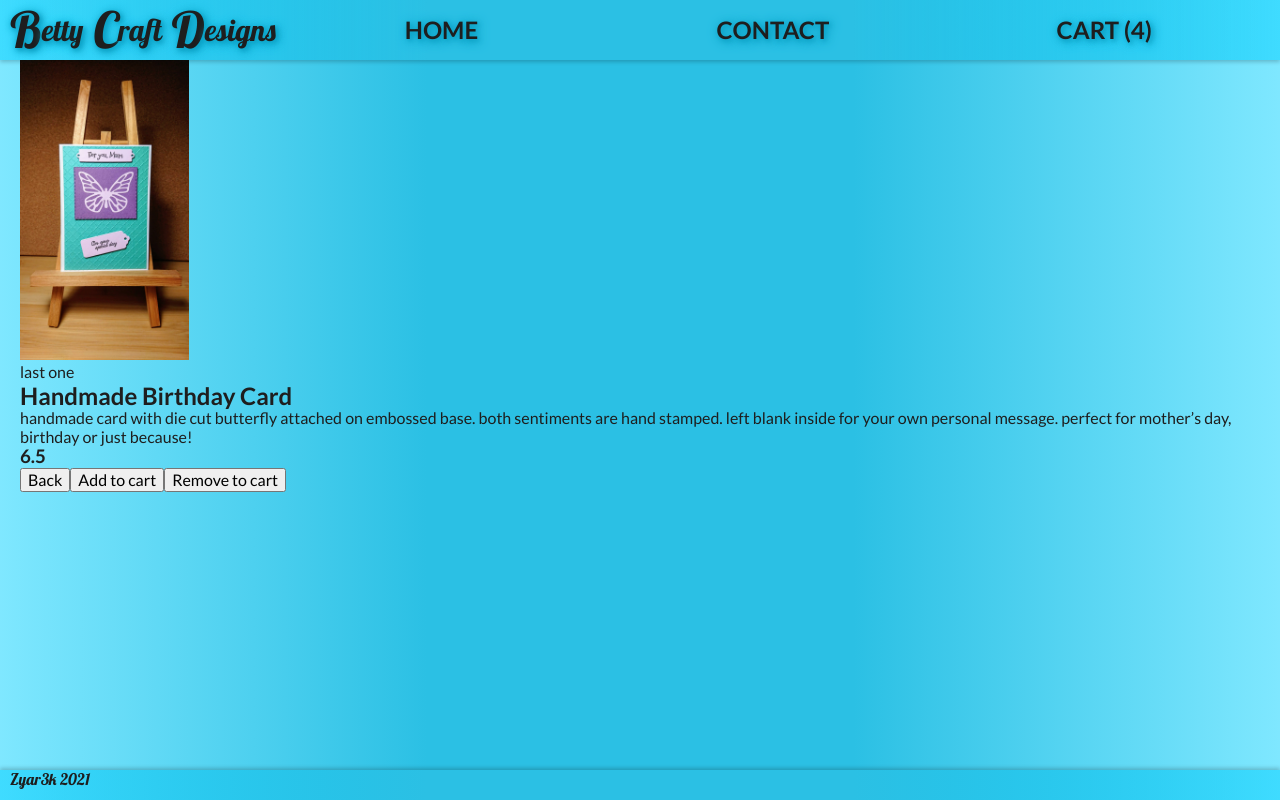
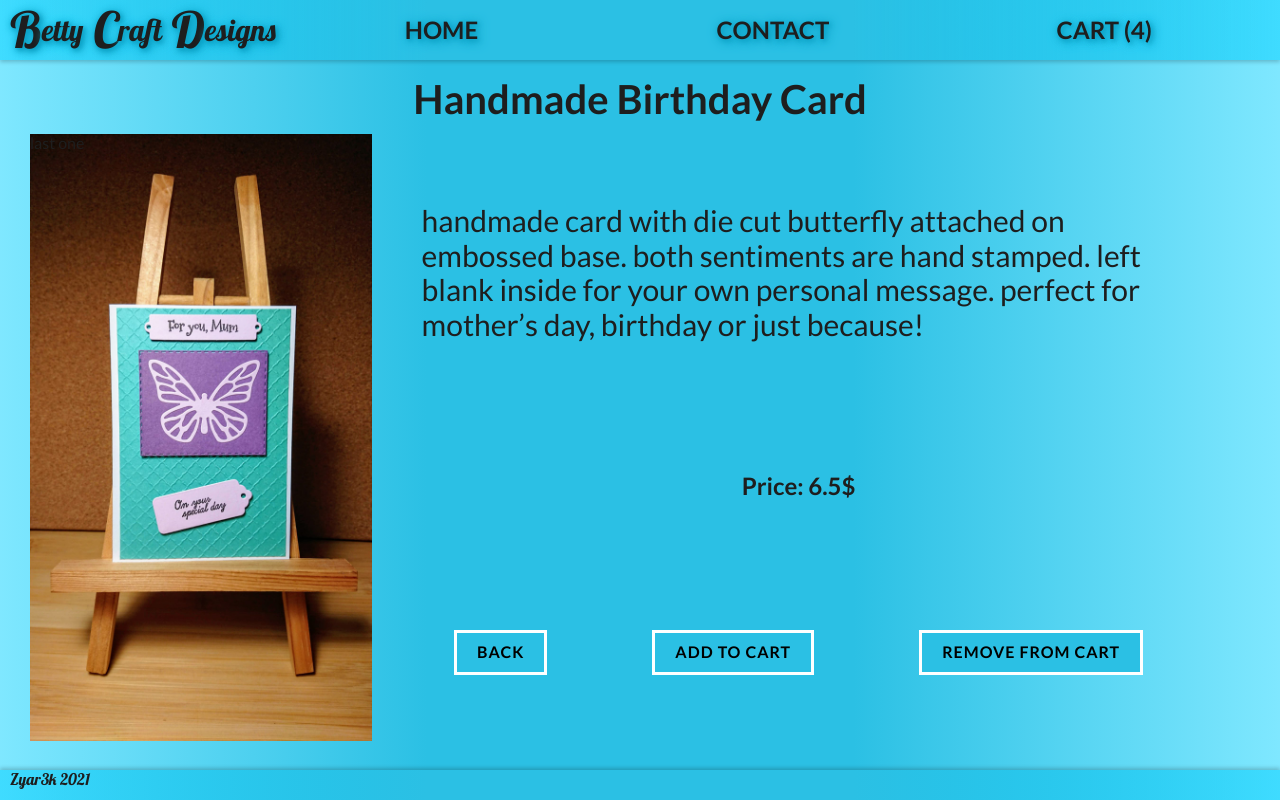
Before and after one commit to Zyar3k/online_shop_bcd--v.2, a React (Create React App) app: page /product/1 in a window 1280 px wide. Built offline with nearby package versions, Linux system fonts and the light colour scheme.

Commit message:
Add product view & button component

```diff
--- /dev/null
+++ b/src/components/common/Button/Button.js
@@ -0,0 +1,11 @@
+import styles from "./Button.module.scss";
+
+const Button = ({ children, onClick }) => {
+  return (
+    <button className={styles.button} onClick={onClick}>
+      {children}
+    </button>
+  );
+};
+
+export default Button;
--- /dev/null
+++ b/src/components/common/Button/Button.module.scss
@@ -0,0 +1,32 @@
+@import "../../../styles/global.scss";
+
+.button {
+  padding: 10px 20px;
+  font-weight: bold;
+  letter-spacing: 1px;
+  background-color: #2bc0e4;
+  border: 3px white solid;
+  text-transform: uppercase;
+  cursor: pointer;
+
+  position: relative;
+  overflow: hidden;
+
+  &::before {
+    content: "";
+    position: absolute;
+    top: -10px;
+    left: -56px;
+    width: 40px;
+
+    -webkit-transform: rotate(20deg);
+    transform: rotate(20deg);
+    height: 150%;
+    background-color: rgba(255, 255, 255, 0.5);
+    transition: ease 0.4s all;
+  }
+
+  &:hover::before {
+    transform: translateX(280px) rotate(20deg);
+  }
+}
--- a/src/components/features/Product/Product.js
+++ b/src/components/features/Product/Product.js
@@ -1,26 +1,36 @@
 import React, { Component } from "react";
 
 import img from "../../../images/img01.jpg";
+import Button from "../../common/Button/Button";
 
 import styles from "./Product.module.scss";
 
 class Product extends Component {
+  handleOnClick = () => {
+    console.log("click");
+  };
   render() {
     return (
-      <div>
+      <article className={styles.productWrapper}>
+        <h2 className={styles.productName}>Handmade Birthday Card</h2>
+        <div className={styles.imgWrapper}>
           <img src={img} alt='img' />
-        <p>last one</p>
-        <h2>Handmade Birthday Card</h2>
-        <p>
+          <p className={styles.productTag}>last one</p>
+        </div>
+        <div className={styles.descriptionWrapper}>
+          <p className={styles.description}>
             handmade card with die cut butterfly attached on embossed base. both
             sentiments are hand stamped. left blank inside for your own personal
             message. perfect for mother’s day, birthday or just because!
           </p>
-        <h3>6.5</h3>
-        <button>Back</button>
-        <button>Add to cart</button>
-        <button>Remove to cart</button>
+          <h2>Price: 6.5$</h2>
+          <div className={styles.buttonsWrapper}>
+            <Button onClick={this.handleOnClick}>Back</Button>
+            <Button onClick={this.handleOnClick}>Add to cart</Button>
+            <Button onClick={this.handleOnClick}>Remove from cart</Button>
           </div>
+        </div>
+      </article>
     );
   }
 }
--- a/src/components/features/Product/Product.module.scss
+++ b/src/components/features/Product/Product.module.scss
@@ -1,5 +1,74 @@
 @import "../../../styles/global.scss";
 
-img {
-  height: 300px;
+// img {
+//   height: 300px;
+// }
+
+.productWrapper {
+  // border: 1px solid black;
+  margin: 10px 0;
+  padding: 10px;
+
+  min-height: calc(100vh - 100px);
+
+  display: flex;
+  flex-wrap: wrap;
+
+  .productName {
+    // background-color: grey;
+    width: 100%;
+    font-size: 40px;
+
+    display: flex;
+    align-items: center;
+    justify-content: center;
+  }
+
+  .imgWrapper {
+    width: 28%;
+    position: relative;
+    margin: auto 0;
+
+    img {
+      width: 100%;
+    }
+
+    .productTag {
+      position: absolute;
+      top: 0;
+      left: 0;
+    }
+  }
+
+  .descriptionWrapper {
+    width: 70%;
+    padding: 10px 30px;
+
+    display: flex;
+    flex-direction: column;
+    // justify-content: center;
+    justify-content: space-around;
+    align-items: center;
+    // border: 1px solid black;
+
+    .description {
+      font-size: 30px;
+      padding: 0 20px;
+      // border: 1px solid black;
+    }
+    h2 {
+      // border: 1px solid black;
+      // margin-top: 20px;
+      width: 100%;
+      text-align: center;
+      // margin: 10px;
+    }
+
+    .buttonsWrapper {
+      // border: 1px solid black;
+      width: 100%;
+      display: flex;
+      justify-content: space-around;
+    }
+  }
 }
```
Lines whose indentation alone changed are shown as unchanged.
